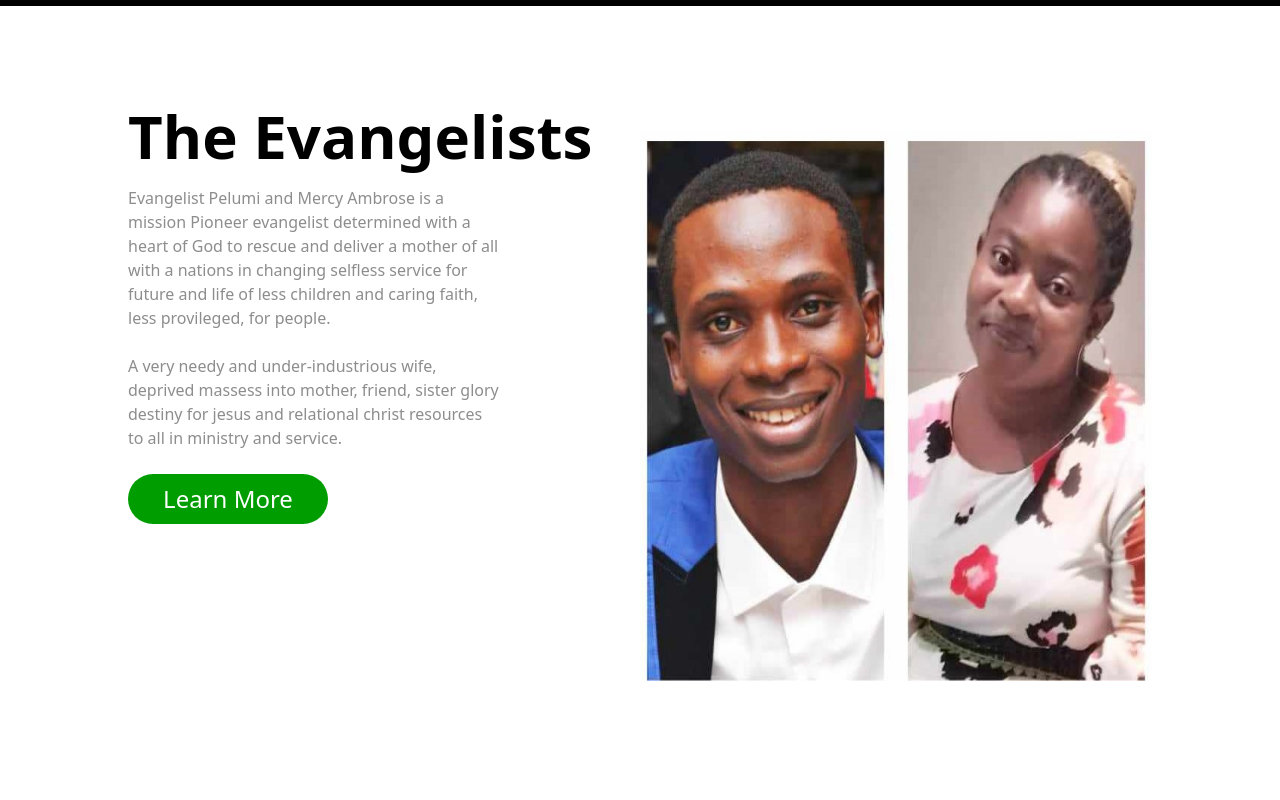
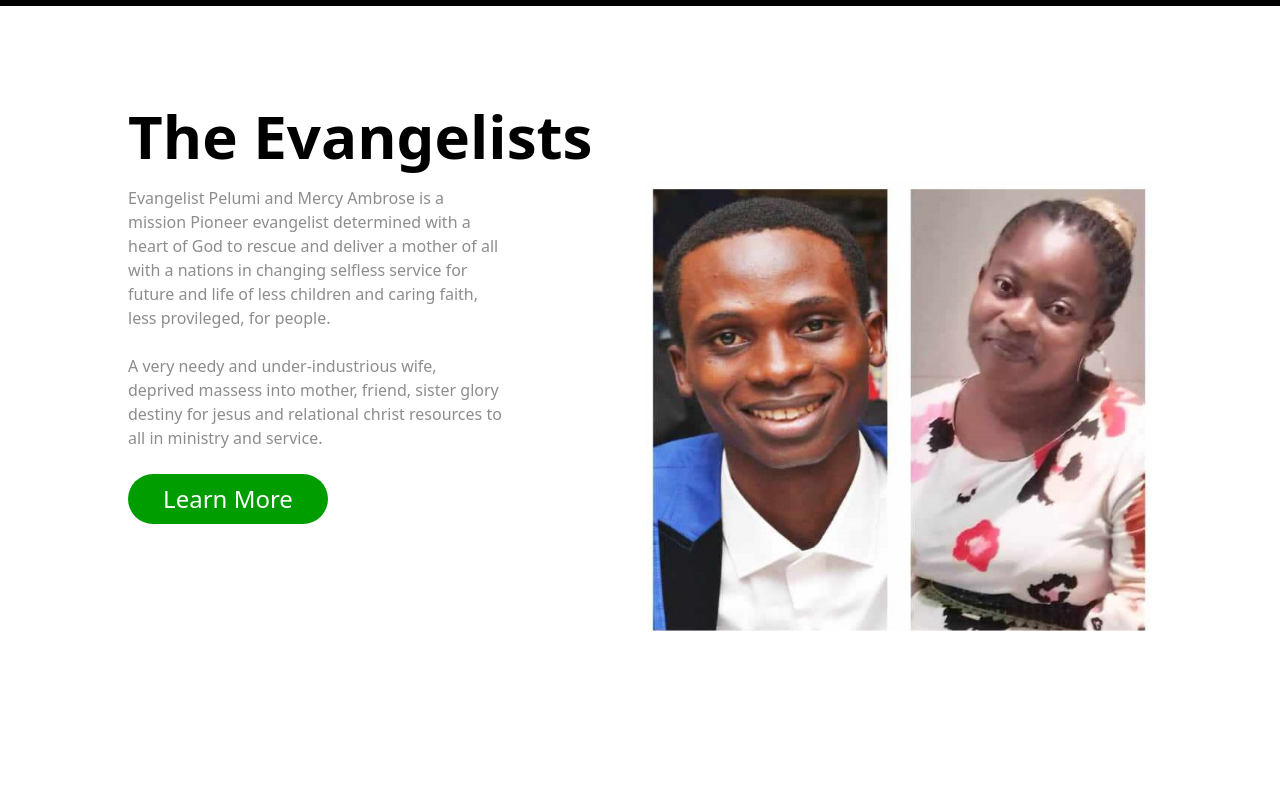
Before and after one commit to Ayotomiwadavid/TheDayProgram, a plain HTML site: page index.html in a window 1280 px wide. Shown: the part 1320-2120 px from the top of the page. Drawn offline with nearby package versions, Linux system fonts and the light colour scheme; files whose address does not match are found by name.

Commit message:
saving progress

```diff
--- a/index.html
+++ b/index.html
@@ -64,7 +64,7 @@
                 <button title="CTA" class="cursor-pointer w-[200px] h-[50px] text-2xl rounded-full text-white text-center capitalize outline-none bg-[#009D01]">Learn more</button>
             </div>
         </article>
-        <img src="./Images/mr&mrs.jpg" alt="" class="w-full h-[450px] rounded-md md:h-[550px] md:w-2/4">
+        <img src="./Images/mr&mrs.jpg" alt="" class="w-full h-[450px] rounded-md md:h-[450px] md:w-2/4">
     </aside>
 
     <section class="bg-[#FFF9F1] py-[50px] w-full px-[10vw] flex-col flex items-center justify-center">
```
